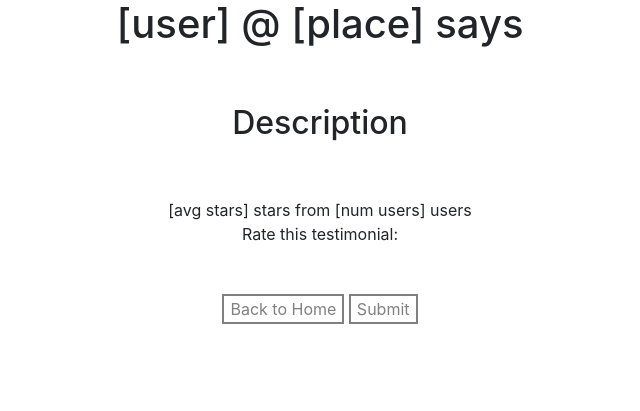
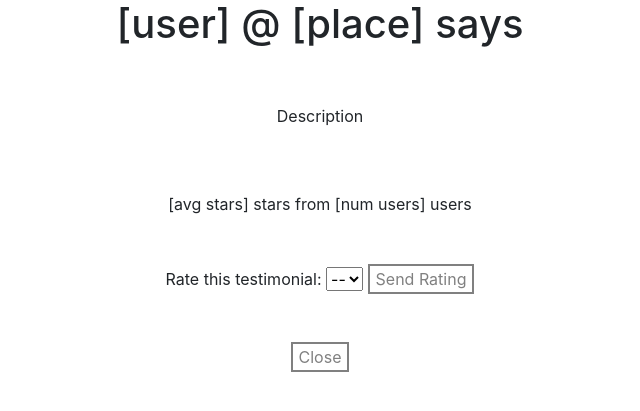
Before and after one commit to jackboller1/Tourist_Watch, a Flask app: page /testimonial/1 in a window 1280 px wide. Shown: the top 411 px of the page, without its empty margins (320-960 px from the left). Run offline with Flask 2, Linux system fonts and the light colour scheme; data that the repository does not hold is empty; parts of the project's set-up code (start-up, migrations or seed data) failed here and were passed over; some libraries are stand-ins or nearby versions.

Commit message:
finished view testimonial

```diff
--- a/static/login.js
+++ b/static/login.js
@@ -1,7 +1,7 @@
 import * as api from "./modules/api.js"
 import * as util from "./modules/util.js"
 
-const HOSTNAME = (util.LOCAL ? "http://localhost:5000" : "https://touristwatch.herokuapp.com/");
+const HOSTNAME = (util.LOCAL ? "http://localhost:5000" : "https://touristwatch.herokuapp.com");
 
 document.getElementById("back_btn").onclick = () => {
     window.location.href = HOSTNAME;
--- a/static/modules/api.js
+++ b/static/modules/api.js
@@ -1,6 +1,6 @@
 import * as util from "./util.js"
 
-const HOSTNAME = (util.LOCAL ? "http://localhost:5000" : "https://touristwatch.herokuapp.com/");
+const HOSTNAME = (util.LOCAL ? "http://localhost:5000" : "https://touristwatch.herokuapp.com");
 
 export const login = async (username, pass) => {
     let response = await fetch(`${HOSTNAME}/login`, {
@@ -45,6 +45,33 @@
     return await response.json();
 }
 
+export const getTestimonial = async (id) => {
+    let response = await fetch(`${HOSTNAME}/receive-testimonial`, {
+        method: 'POST',
+        headers: {
+            'Content-Type': 'application/json;charset=utf-8',
+        },
+        body: JSON.stringify({
+            'testimonial_id' : id
+        })
+    });
+    return await response.json();
+}
+
+export const sendRating = async (id, stars) => {
+    let response = await fetch(`${HOSTNAME}/rate-testimonial`, {
+        method: 'POST',
+        headers: {
+            'Content-Type': 'application/json;charset=utf-8',
+        },
+        body: JSON.stringify({
+            'testimonial_id' : id,
+            'num_stars' : stars
+        })
+    });
+    return await response.json();
+}
+
 export const getData = async (place) => {
     let response = await fetch(`${HOSTNAME}/city`, {
         method: 'POST',
--- a/static/modules/util.js
+++ b/static/modules/util.js
@@ -1,4 +1,4 @@
-export const LOCAL = false;
+export const LOCAL = true;
 
 export const getCenter = (pts) => {
     let n = pts.length;
--- a/static/register.js
+++ b/static/register.js
@@ -1,7 +1,7 @@
 import * as api from "./modules/api.js"
 import * as util from "./modules/util.js"
 
-const HOSTNAME = (util.LOCAL ? "http://localhost:5000" : "https://touristwatch.herokuapp.com/");
+const HOSTNAME = (util.LOCAL ? "http://localhost:5000" : "https://touristwatch.herokuapp.com");
 
 document.getElementById("back_btn").onclick = () => {
     window.location.href = HOSTNAME;
--- a/static/view_testimonial.js
+++ b/static/view_testimonial.js
@@ -0,0 +1,48 @@
+import * as api from "./modules/api.js"
+import * as util from "./modules/util.js"
+
+const HOSTNAME = (util.LOCAL ? "http://localhost:5000" : "https://touristwatch.herokuapp.com");
+
+const TESTIMONIAL_ID = window.location.href.split("/testimonial/")[1];
+
+var curr_rating = "?";
+
+var testimonial = await api.getTestimonial(TESTIMONIAL_ID);
+var username = testimonial["username"];
+var myStars = testimonial["user_num_stars"];
+var place = testimonial["city"];
+var description = testimonial["text"];
+
+var tot_stars = testimonial["total_stars"];
+var tot_raters = testimonial["num_reviews"];
+var avg = ((tot_raters == 0) ? "N/A" : (tot_stars / tot_raters));
+
+if((username === window.localStorage.getItem("uname")) || (window.localStorage.getItem("uname") == null)){
+    document.getElementById("rating_selection").style.visibility = "hidden";
+}
+
+if(myStars != -1){
+    document.getElementById("star_select").value = myStars.toString();
+}
+
+document.getElementById("title").innerHTML = `${username} @ ${place} says`;
+document.getElementById("description").innerHTML = description;
+document.getElementById("stars").innerHTML = `${avg} stars from ${tot_raters} users`;
+
+document.getElementById("star_select").onchange = () => {
+    let val = document.getElementById("star_select").value;
+    curr_rating = val;
+}
+
+document.getElementById("back_btn").onclick = () => {
+    window.close();
+}
+
+document.getElementById("submit_rating").onclick = async () => {
+    if(curr_rating === "?"){
+        alert("Please select a rating [1-5]");
+        return;
+    }
+    await api.sendRating(TESTIMONIAL_ID, curr_rating);
+    console.log("sent rating");
+}
--- a/templates/view_testimonial.html
+++ b/templates/view_testimonial.html
@@ -10,7 +10,7 @@
 	<link rel="stylesheet" href="https://openlayers.org/en/v4.6.5/css/ol.css" type="text/css">
 	<link rel="stylesheet" href="{{ url_for('static', filename = '../static/styles.css') }}" type="text/css">
 	<script src="https://openlayers.org/en/v4.6.5/build/ol.js" type="text/javascript"></script>
-  	<script type="module" src="{{ url_for('static', filename = '../static/create_testimonial.js') }}"></script>
+  	<script type="module" src="{{ url_for('static', filename = '../static/view_testimonial.js') }}"></script>
 
 	<script src="https://unpkg.com/elm-pep@1.0.6/dist/elm-pep.js"></script>
 	<script src="https://cdn.polyfill.io/v3/polyfill.min.js?features=fetch,requestAnimationFrame,Element.prototype.classList,TextDecoder"></script>
@@ -21,23 +21,32 @@
 </head>
 <body>
     <div style="text-align: center;">
-        <h1>
+        <h1 id="title">
             [user] @ [place] says
         </h1>
         <br><br>
-		<h2>
+		<p id="description">
             Description
-        </h2>
+        </p>
         <br><br>
-        <t>[avg stars] stars from [num users] users</t>
+        <t id="stars">[avg stars] stars from [num users] users</t>
         <br>
-        <div id="rating-selection">
+        <br>
+        <br>
+        <div id="rating_selection">
             <t>Rate this testimonial:</t>
-
+            <select id="star_select">
+                <option value="?">--</option>
+                <option value="1">1</option>
+                <option value="2">2</option>
+                <option value="3">3</option>
+                <option value="4">4</option>
+                <option value="5">5</option>
+            </select>
+            <button id="submit_rating" class="form-btn">Send Rating</button>
         </div>
         <br>
         <br>
-		<button id="back_btn" class="form-btn">Back to Home</button>
-        <button id="submit_btn" class="form-btn">Submit</button>
+		<button id="back_btn" class="form-btn">Close</button>
     </div>
 </body>
```
